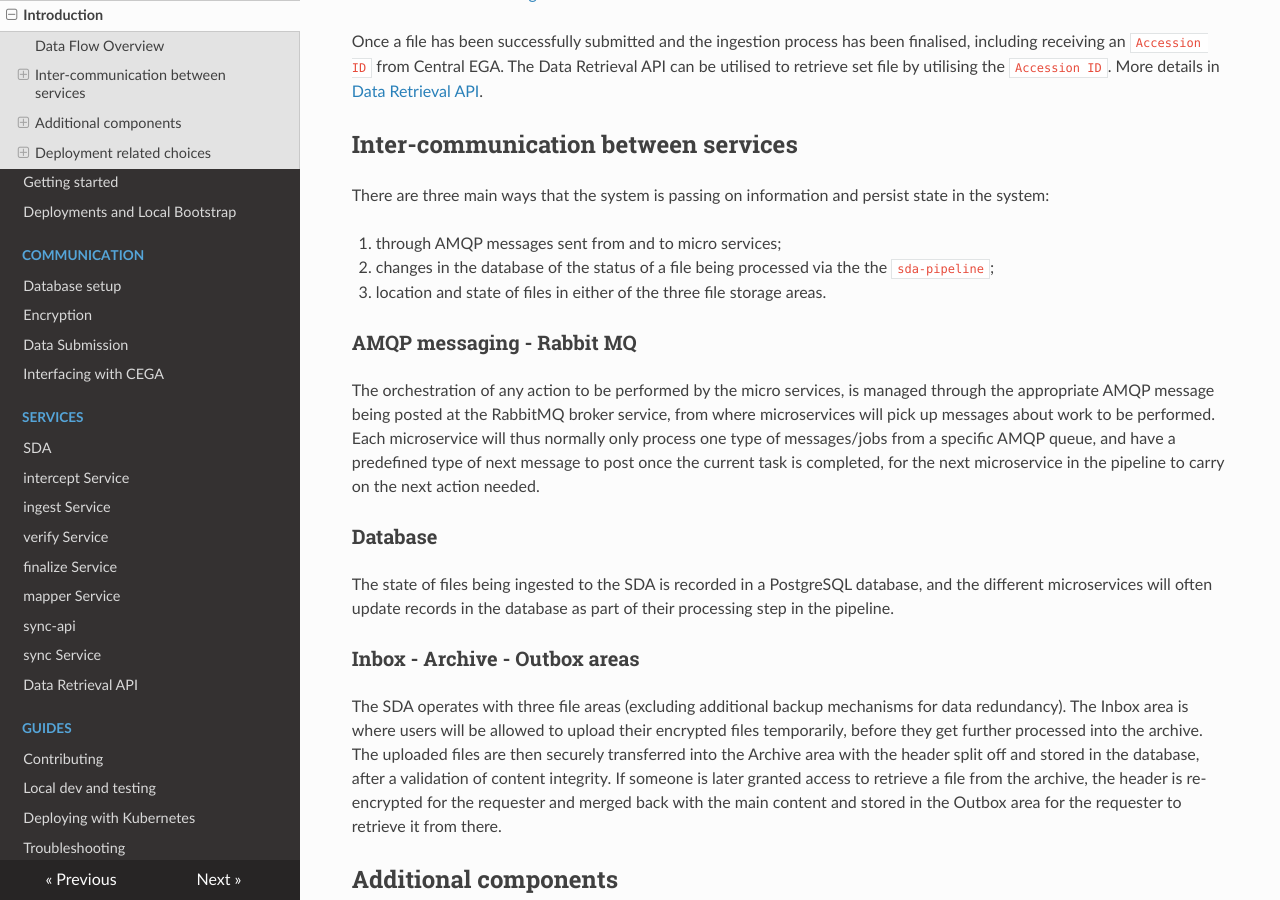
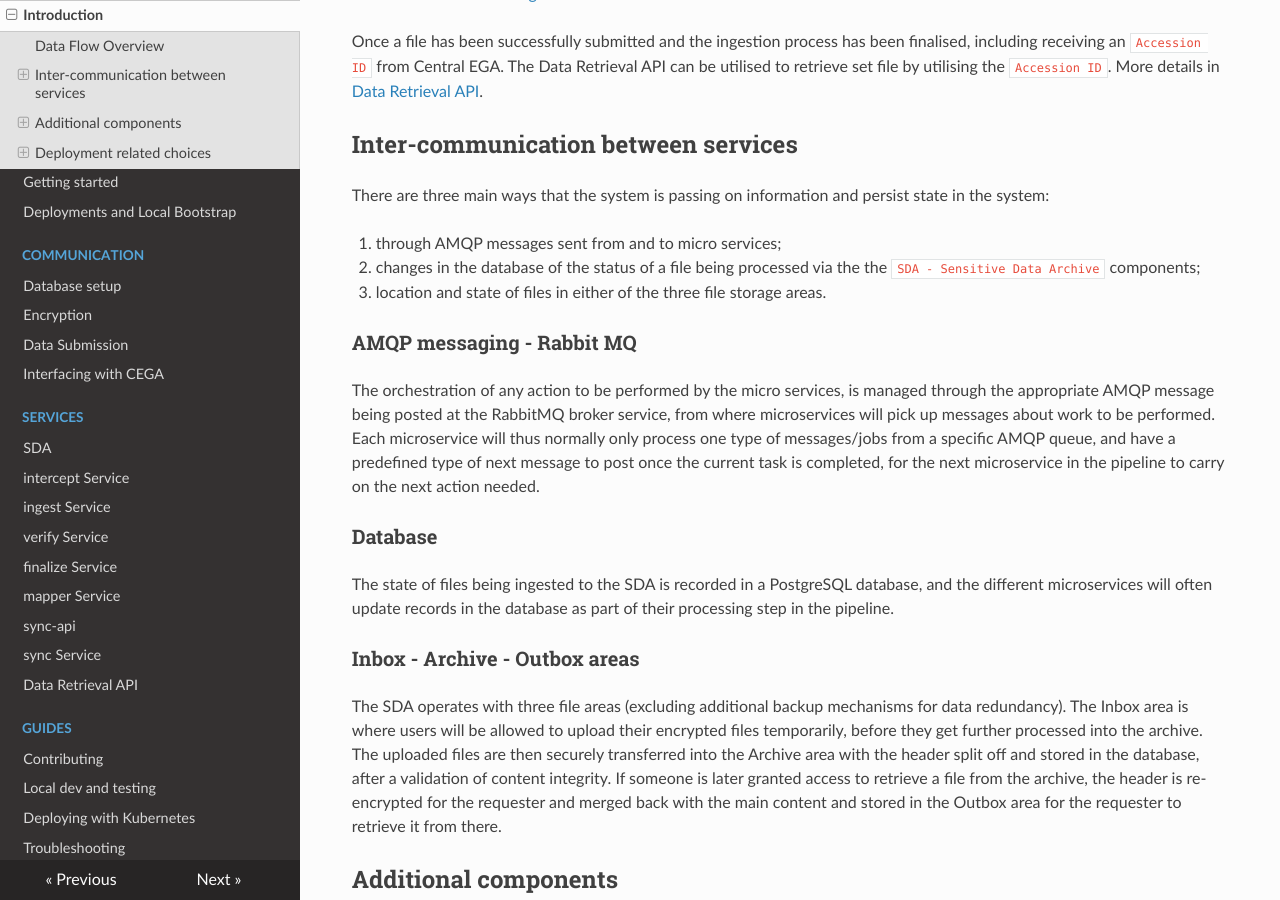
Before and after one commit to neicnordic/neic-sda, an MkDocs documentation site: the page built from docs/structure.md, in a window 1280 px wide and 900 px high, scrolled down 817 px. Built offline with MkDocs 1.6.1, drawn with Linux system fonts in a browser that asks for light colours; nearby versions of some CDN libraries.

Commit message:
don't use sda-pipeline reference any more

```diff
--- a/docs/structure.md
+++ b/docs/structure.md
@@ -39,7 +39,7 @@ Inter-communication between services
 There are three main ways that the system is passing on information and persist state in the system:
 
 1. through AMQP messages sent from and to micro services;
-2. changes in the database of the status of a file being processed via the the `sda-pipeline`;
+2. changes in the database of the status of a file being processed via the the `SDA - Sensitive Data Archive` components;
 3. location and state of files in either of the three file storage areas.
 
 ### AMQP messaging - Rabbit MQ
```
